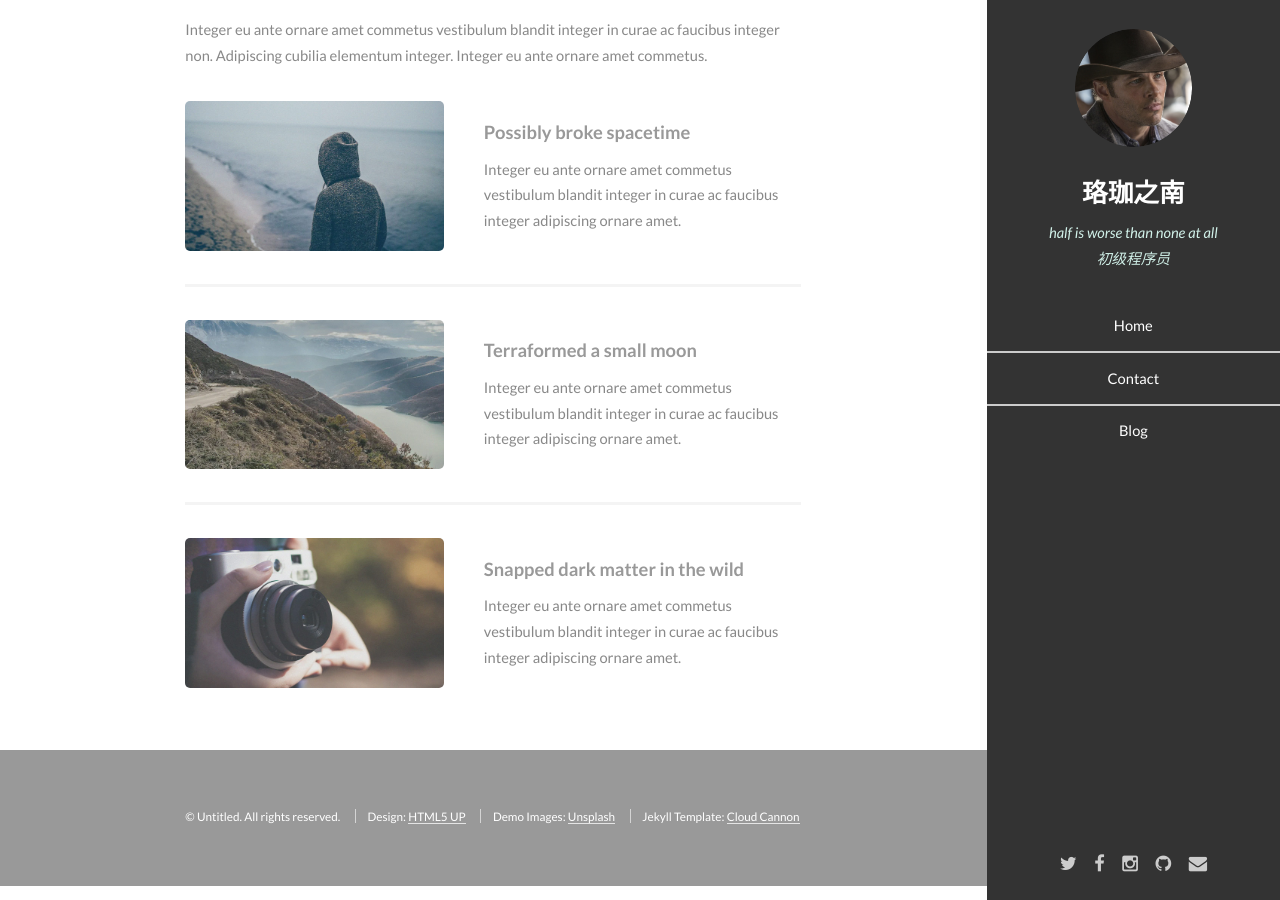
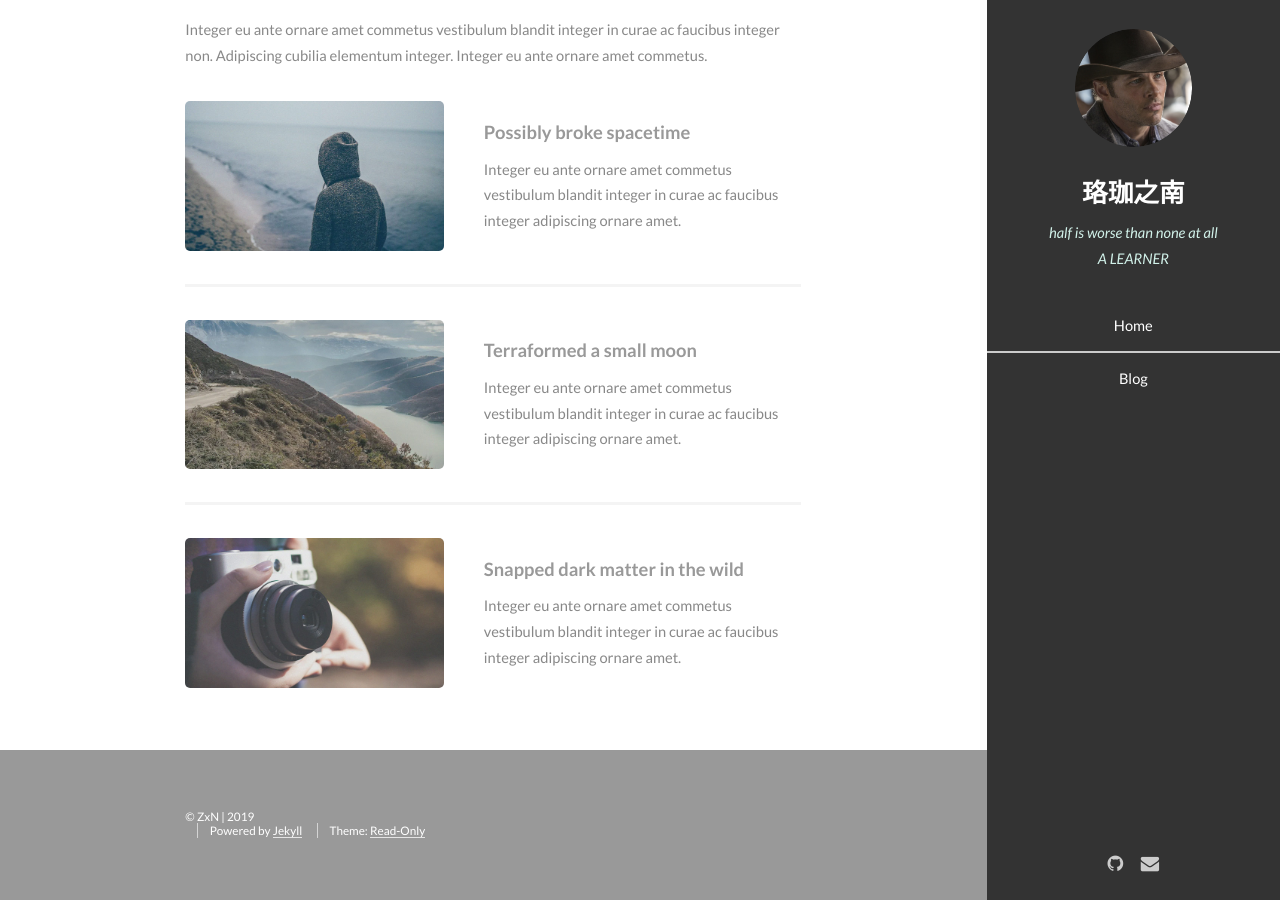
Before and after one commit to luojia-nan/luojia-nan.github.io, a Jekyll site: the page built from index.html, in a window 1280 px wide and 900 px high, scrolled down 1182 px. Built offline with Jekyll 4.4.1, drawn with Linux system fonts in a browser that asks for light colours.

Commit message:
footer and so on

```diff
--- a/_includes/footer.html
+++ b/_includes/footer.html
@@ -2,10 +2,9 @@
     <section id="footer">
         <div class="container">
             <ul class="copyright">
-                <li>&copy; Untitled. All rights reserved.</li>
-                <li>Design: <a href="http://html5up.net">HTML5 UP</a></li>
-                <li>Demo Images: <a href="https://unsplash.com/">Unsplash</a></li>
-                <li>Jekyll Template: <a href="http://cloudcannon.com">Cloud Cannon</a></li>
+                <li>&copy; ZxN | 2019</li><br />
+                <li>Powered by <a href="http://jekyllrb.com">Jekyll</a></li>
+                <li>Theme: <a href="http://jekyllthemes.org/themes/read-only/">Read-Only</a></li>
             </ul>
         </div>
     </section>
--- a/_includes/header.html
+++ b/_includes/header.html
@@ -4,20 +4,16 @@
             <span class="image avatar"><img src="{{ site.baseurl }}/images/avatar.jpg" alt="" /></span>
             <h1 id="logo"><a href="{{ site.baseurl }}/">珞珈之南</a></h1>
             <p>half is worse than none at all<br />
-            初级程序员</p>
+            A LEARNER</p>
         </header>
         <nav id="nav">
             <ul>
                 <li><a href="{{ site.baseurl }}/">Home</a></li>
-                <li><a href="{{ site.baseurl }}/contact">Contact</a></li>
                 <li><a href="{{ site.baseurl }}/blog">Blog</a></li>
             </ul>
         </nav>
         <footer>
             <ul class="icons">
-                <li><a href="#" class="icon fa-twitter"><span class="label">Twitter</span></a></li>
-                <li><a href="#" class="icon fa-facebook"><span class="label">Facebook</span></a></li>
-                <li><a href="#" class="icon fa-instagram"><span class="label">Instagram</span></a></li>
                 <li><a href="#" class="icon fa-github"><span class="label">Github</span></a></li>
                 <li><a href="#" class="icon fa-envelope"><span class="label">Email</span></a></li>
             </ul>
```
